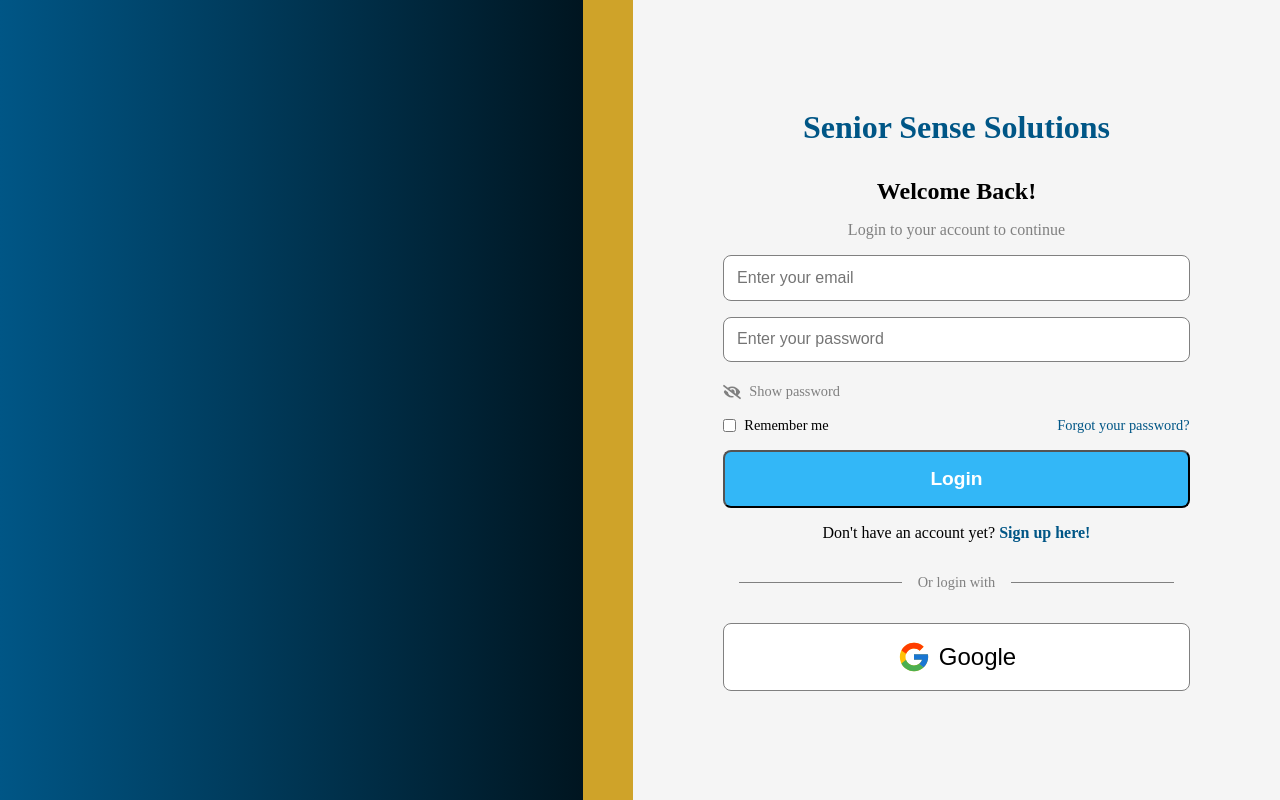
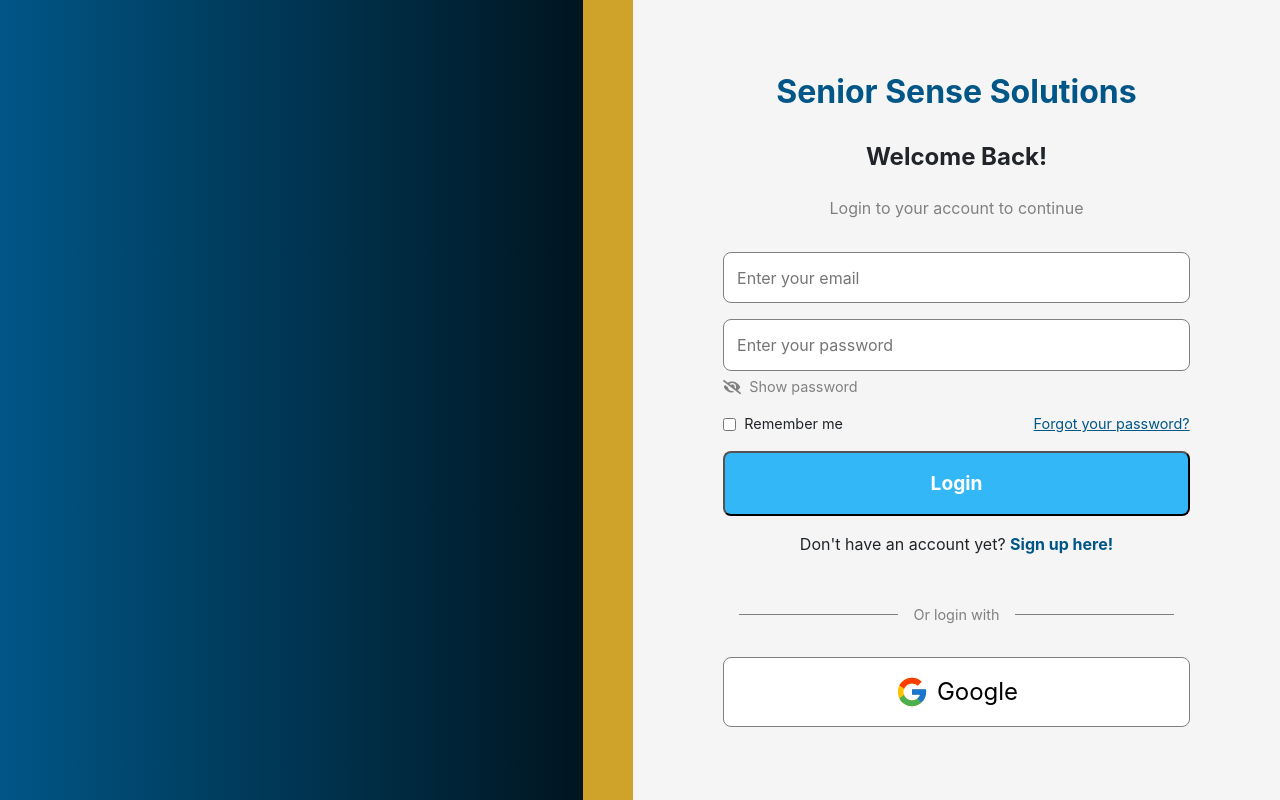
Before and after one commit to PurelyBlank/Senior-Sense-Solutions, a Next.js app in the folder project/web/: page / in a window 1280 px wide. Built offline with nearby package versions, Linux system fonts and the light colour scheme.

Commit message:
Add loading state, add form tag to HTML, add additional CSS styling.

```diff
--- a/project/web/app/globals.css
+++ b/project/web/app/globals.css
@@ -2,6 +2,7 @@
   margin: 0;
   padding: 0;
   box-sizing: border-box;
+  font-family: "Inter", sans-serif;
 }
 
 html, body {
@@ -17,17 +18,19 @@ html, body {
   width: 100vw;
 }
 
-.login-left { /*blue background */
+/* Left container (solor section) */
+.login-left {
   flex: 1;
   background: linear-gradient(to right, #005686, #001520);
 }
 
-.login-center { /*gold line */
+/* Gold line */
+.login-center {
   width: 50px;
   background: #CFA329;
 }
 
-/* Right Container (Sign-in Section) */
+/* Right container (sign-in section) */
 .login-right {
   flex: 1;
   background-color: #f5f5f5;
@@ -47,16 +50,27 @@ html, body {
   margin-bottom: 1rem;
 }
 
-/* Welcome Back Text */
+/* Welcome back text */
 .welcome {
   font-size: 1.5rem;
   font-weight: bold;
 }
 
-/* Sub Text */
+/* Sub text */
 .sub-text {
   font-size: 1rem;
   color: gray;
+}
+
+.login-form {
+  display: flex;
+  flex-direction: column;
+  justify-content: center;
+  align-items: center;
+  gap: 1rem;
+  width: 100%;
+  margin: 0;
+  padding: 0;
 }
 
 /* Ensure input fields are same length */
@@ -72,6 +86,36 @@ html, body {
   color: black;
 }
 
+.password-container {
+  width: 80%;
+  position: relative;
+}
+
+.password-slot {
+  width: 100%;
+  padding: 0.8rem;
+  font-size: 1rem;
+  border: 1px solid gray;
+  border-radius: 8px;
+  background: white;
+  text-align: left;
+  color: black;
+}
+
+.password-toggle {
+  display: flex;
+  align-items: center;
+  justify-content: flex-start;
+  gap: 0.5rem;
+  color: gray;
+  font-size: 0.9rem;
+  cursor: pointer;
+  margin-top: 0.3rem;
+  background: none;
+  border: none;
+  padding: 0;
+}
+
 /* Password visibility section */
 .password-visible {
   display: flex;
@@ -85,7 +129,7 @@ html, body {
   margin-top: 0.3rem;
 }
 
-/* Remember Me & Forgot Password */
+/* Remember me & forgot password */
 .remember-forgot-container {
   display: flex;
   justify-content: space-between;
@@ -105,7 +149,7 @@ html, body {
   cursor: pointer;
 }
 
-/* Login Button */
+/* Login button */
 .login {
   width: 80%;
   text-align: center;
@@ -122,7 +166,7 @@ html, body {
   background: #0099cc;  /* Slightly darker blue for hover effect */
 }
 
-/* Sign Up */
+/* Sign up */
 .sign-up {
   font-size: 1rem;
 }
@@ -157,7 +201,7 @@ html, body {
   margin: 0 1rem;
 }
 
-/* Google Sign-In */
+/* Google sign-in button */
 .google {
   width: 80%;
   display: flex;
--- a/project/web/app/page.tsx
+++ b/project/web/app/page.tsx
@@ -1,11 +1,14 @@
 "use client";
 
 import { useState } from "react";
+
+import Link from "next/link";
 import { useRouter } from "next/navigation";
-import Link from "next/link";
+
 import { FaEye, FaEyeSlash } from "react-icons/fa";
 import { FcGoogle } from "react-icons/fc";
 
+import "bootstrap/dist/css/bootstrap.min.css";
 import "./globals.css";
 
 export default function LoginPage() {
@@ -14,74 +17,107 @@ export default function LoginPage() {
   const [email, setEmail] = useState("");
   const [password, setPassword] = useState("");
   const [error, setError] = useState("");
+  const [isLoading, setIsLoading] = useState(false);
 
   const handleLogin = (e: React.FormEvent) => {
     e.preventDefault();
+    setError("");
+    setIsLoading(true);
 
+    try {
+      // Replace with actual API call
+      if (!email || !password) {
+        throw new Error("Please fill in all fields.");
+      }
+
+      // Hard-coded authentication (replace with real auth)
       if (email === "admin@uci.edu" && password === "admin") {
         localStorage.setItem("authToken", "dummy_token");
         router.push("/biometric-monitor");
+
       } else {
         setError("Invalid email or password.");
+      }
+    } catch (err) {
+      setError(err instanceof Error ? err.message : "An error occurred.");
+    } finally {
+      setIsLoading(false);
     }
   };
 
   return (
     <div className="login-container">
-      <div className="login-left"></div>
-      <div className="login-center"></div>
+      <div className="login-left" />
+      <div className="login-center" />
       <div className="login-right">
-        <div className="title">Senior Sense Solutions</div>
-        <div className="welcome">Welcome Back!</div>
-        <div className="sub-text">Login to your account to continue</div>
+        <h1 className="title">Senior Sense Solutions</h1>
+        <h2 className="welcome">Welcome Back!</h2>
+        <p className="sub-text">Login to your account to continue</p>
 
-        {/* Email Input */}
+        <form className="login-form" onSubmit={handleLogin}>
           <input
             type="email"
             className="email-slot"
             placeholder="Enter your email"
             value={email}
             onChange={(e) => setEmail(e.target.value)}
+            required
+            disabled={isLoading}
           />
 
-        {/* Password Input */}
+          <div className="password-container">
             <input
               type={showPassword ? "text" : "password"}
               className="password-slot"
               placeholder="Enter your password"
               value={password}
               onChange={(e) => setPassword(e.target.value)}
+              required
+              disabled={isLoading}
             />
-
-        {/* Show Password Toggle Below */}
-        <div
-          className="password-visible"
+            <button
+              type="button"
+              className="password-toggle"
               onClick={() => setShowPassword(!showPassword)}
+              disabled={isLoading}
             >
               {showPassword ? <FaEye size={18} /> : <FaEyeSlash size={18} />}
               <span>Show password</span>
+            </button>
           </div>
 
-        {/* Display error message */}
-        {error && <div className="error-message">{error}</div>}
+          {error && <div className="error-message" role="alert">{error}</div>}
 
           <div className="remember-forgot-container">
             <label className="remember">
-            <input type="checkbox" />
+              <input type="checkbox" disabled={isLoading} />
               Remember me
             </label>
-          <div className="forgot">Forgot your password?</div>
+            <Link href="/forgot-password" className="forgot">
+              Forgot your password?
+            </Link>
           </div>
 
-        <button className="login" onClick={handleLogin}>Login</button>
+          <button
+            type="submit"
+            className="login"
+            disabled={isLoading}
+          >
+            {isLoading ? "Logging in..." : "Login"}
+          </button>
+        </form>
 
-        <div className="sign-up">
-          Don't have an account yet? <Link href="/register">Sign up here!</Link>
-        </div>
+        <p className="sign-up">
+          Don&apos;t have an account yet?{" "}
+          <Link href="/register">Sign up here!</Link>
+        </p>
 
         <div className="separator">Or login with</div>
 
-        <button className="google">
+        <button
+          className="google"
+          disabled={isLoading}
+        >
           <FcGoogle size={34} /> Google
         </button>
       </div>
```
Lines whose indentation alone changed are shown as unchanged.
